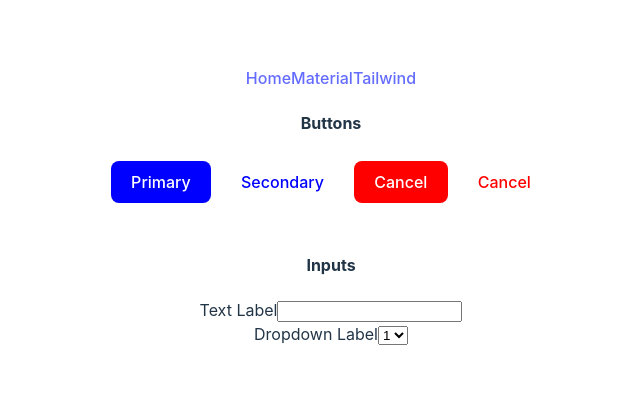
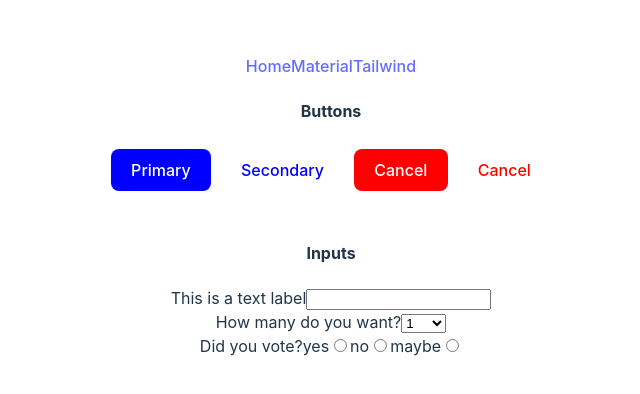
Before and after one commit to jgjudd/vite-react-component-library, a React (Vite) app: page /styled in a window 1280 px wide. Shown: the part 194-588 px from the top of the page, without its empty margins (309-949 px from the left). Built offline with nearby package versions, Linux system fonts and the light colour scheme.

Commit message:
updated field inputs and examples

```diff
--- a/src/components/styled/inputs/DropDown.tsx
+++ b/src/components/styled/inputs/DropDown.tsx
@@ -1,12 +1,20 @@
+interface DropDownType {
+  text: string
+  options: string[]
+}
 
-const DropDown = (): JSX.Element => {
+const DropDown = ({ text, options }: DropDownType): JSX.Element => {
   return (
         <>
-            <label>Dropdown Label</label>
+            <label>{text}</label>
             <select>
-                <option>1</option>
-                <option>2</option>
-                <option>3</option>
+              {
+                options.map(option => {
+                  return (
+                    <option key={option}>{option}</option>
+                  )
+                })
+              }
             </select>
         </>
   )
--- /dev/null
+++ b/src/components/styled/inputs/RadioGroup.tsx
@@ -0,0 +1,24 @@
+interface RadioGroupTypes {
+  text: string
+  choices: string[]
+}
+
+const RadioGroup = ({ text, choices }: RadioGroupTypes): JSX.Element => {
+  return (
+    <>
+      <label>{text}</label>
+      {
+        choices.map(option => {
+          return (
+            <>
+              <label htmlFor={text}>{option}</label>
+              <input type="radio" name={text} value={option} />
+            </>
+          )
+        })
+      }
+    </>
+  )
+}
+
+export default RadioGroup
--- a/src/components/styled/inputs/TextInput.tsx
+++ b/src/components/styled/inputs/TextInput.tsx
@@ -1,8 +1,10 @@
-
-const TextInput = (): JSX.Element => {
+interface TextType {
+  label: string
+}
+const TextInput = ({ label }: TextType): JSX.Element => {
   return (
         <>
-            <label>Text Label</label>
+            <label>{label}</label>
             <input type="text" />
         </>
   )
--- a/src/pages/StyledComponents.tsx
+++ b/src/pages/StyledComponents.tsx
@@ -1,6 +1,7 @@
 import { Button } from '../components/styled/buttons'
 import { DropDown, TextInput } from '../components/styled/inputs'
 import { Link } from 'react-router-dom'
+import RadioGroup from '../components/styled/inputs/RadioGroup'
 
 const StyledComponents = (): JSX.Element => {
   return (
@@ -40,9 +41,11 @@ const StyledComponents = (): JSX.Element => {
       <br />
       <div>
         <h4>Inputs</h4>
-        <TextInput />
+        <TextInput label="This is a text label" />
         <br />
-        <DropDown />
+        <DropDown text="How many do you want?" options={['1', '5', '10', '15', '20', '50+']} />
+        <br />
+        <RadioGroup text="Did you vote?" choices={['yes', 'no', 'maybe']} />
       </div>
     </div>
   )
```
